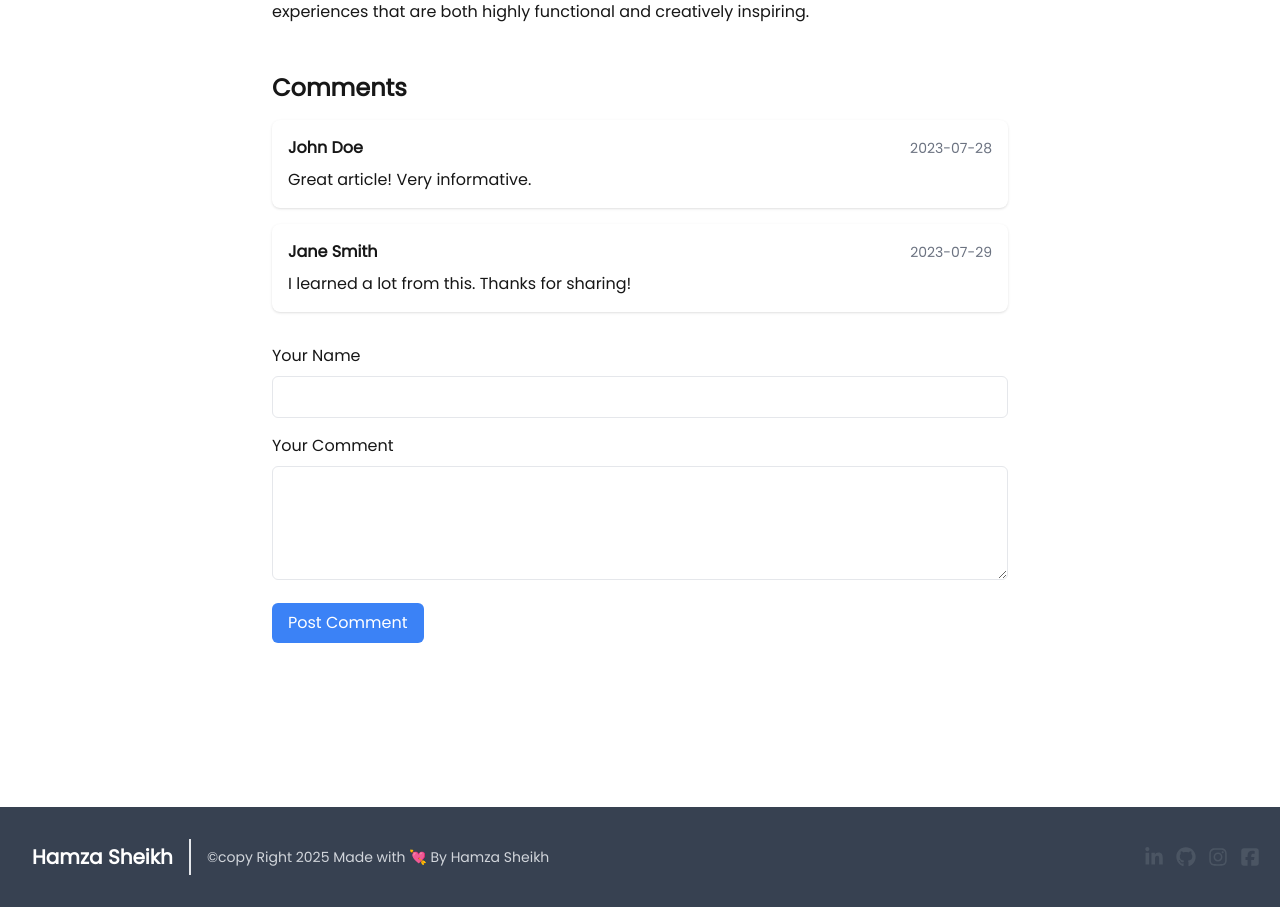
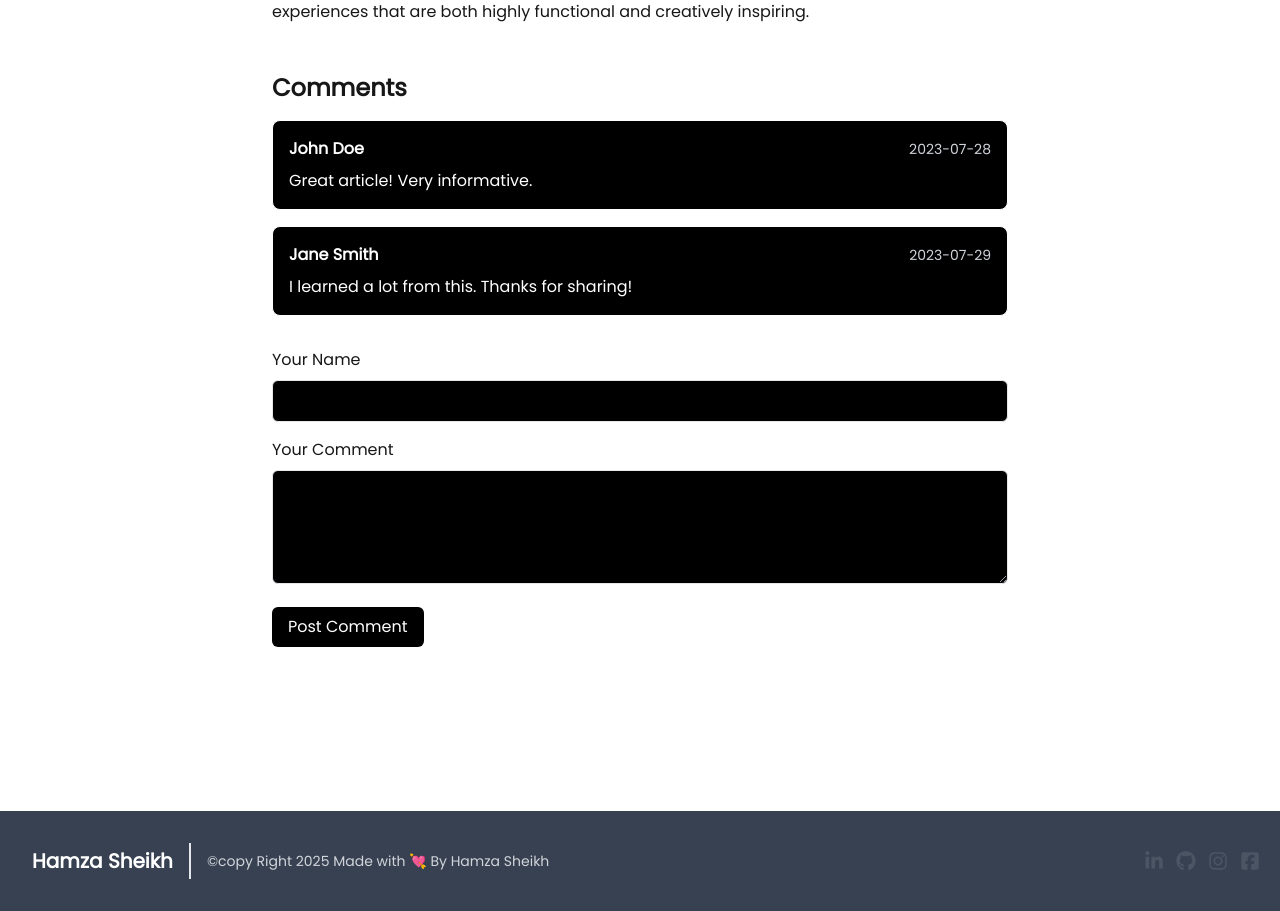
Before and after one commit to Hamzasheikh8669/Next_js_Blog, a Next.js app: page /post/1 in a window 1280 px wide. Shown: the part 904-1815 px from the top of the page. Built offline with nearby package versions, Linux system fonts and the light colour scheme.

Commit message:
edit comment sec

```diff
--- a/src/app/components/Comments.tsx
+++ b/src/app/components/Comments.tsx
@@ -47,10 +47,10 @@ export default function Comments() {
       <h2 className="text-2xl font-bold mb-4">Comments</h2>
       <div className="space-y-4 mb-8">
         {comments.map((comment) => (
-          <div key={comment.id} className="bg-white p-4 rounded-lg shadow">
+          <div key={comment.id} className="bg-black text-white  p-4 rounded-lg shadow-white border border-white">
             <div className="flex justify-between items-center mb-2">
               <span className="font-semibold">{comment.author}</span>
-              <span className="text-sm text-gray-500">{comment.date}</span>
+              <span className="text-sm text-gray-300">{comment.date}</span>
             </div>
             <p>{comment.content}</p>
           </div>
@@ -58,7 +58,7 @@ export default function Comments() {
       </div>
       <form onSubmit={handleSubmit} className="space-y-4">
         <div>
-          <label htmlFor="author" className="block mb-2 font-medium">
+          <label htmlFor="author" className="block mb-2 font-medium" >
             Your Name
           </label>
           <input
@@ -66,7 +66,7 @@ export default function Comments() {
             id="author"
             value={author}
             onChange={(e) => setAuthor(e.target.value)}
-            className="w-full px-3 py-2 border rounded-md"
+            className="w-full px-3 py-2 border rounded-md bg-black text-white"
             required
           />
         </div>
@@ -79,13 +79,13 @@ export default function Comments() {
             rows={4}
             value={newComment}
             onChange={(e) => setNewComment(e.target.value)}
-            className="w-full px-3 py-2 border rounded-md"
+            className="w-full px-3 py-2 border rounded-md bg-black text-white"
             required
           ></textarea>
         </div>
         <button
           type="submit"
-          className="bg-blue-500 text-white px-4 py-2 rounded-md hover:bg-blue-600 transition-colors duration-300"
+          className="bg-black text-white px-4 py-2 rounded-md hover:bg-gray-500 transition-colors duration-300"
         >
           Post Comment
         </button>
```
